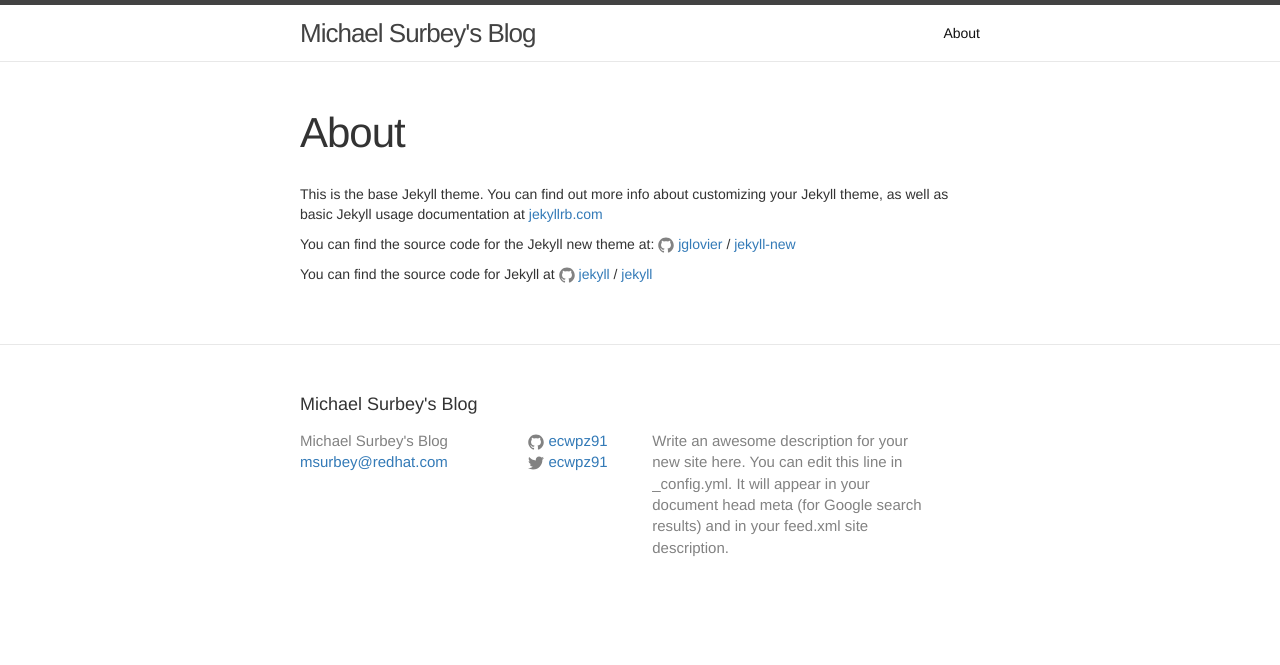
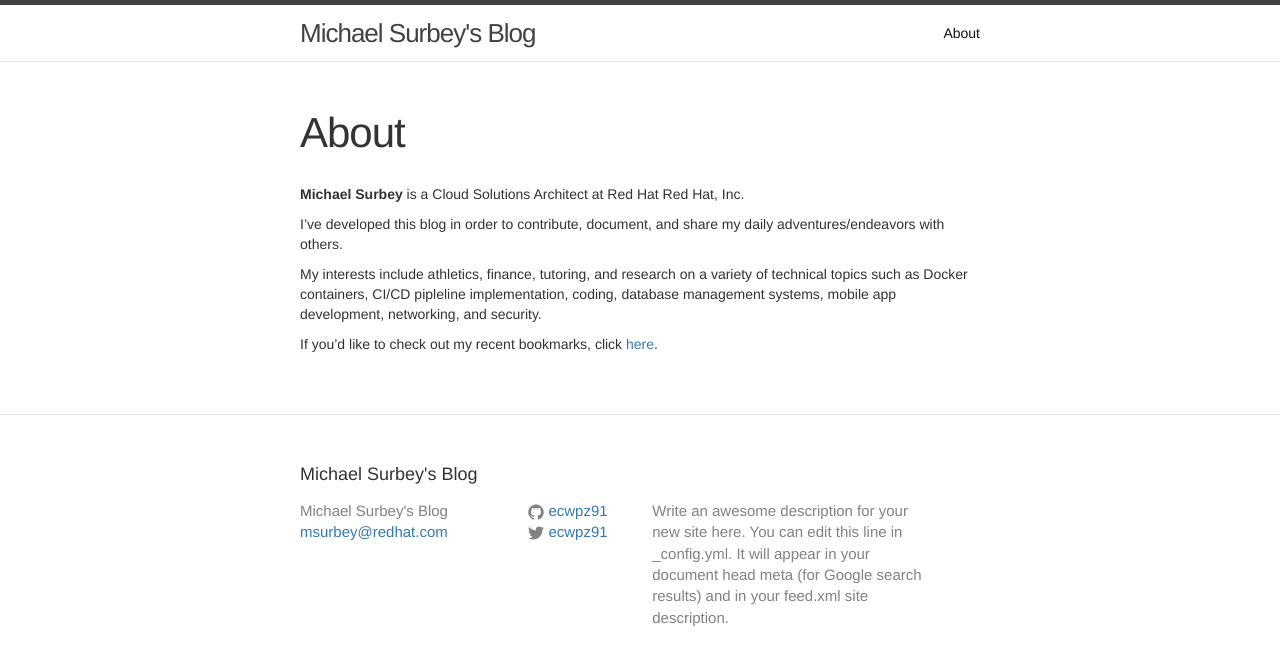
Before and after one commit to ecwpz91/ecwpz91.github.io, a Jekyll site: the page built from about.md, in a window 1280 px wide. Shown: the top 665 px of the page. Built offline with Jekyll 4.4.1, drawn with Linux system fonts in a browser that asks for light colours; nearby versions of some CDN libraries.

Commit message:
Updated about page and added favicon

```diff
--- a/about.md
+++ b/about.md
@@ -4,12 +4,10 @@
 permalink: /about/
 ---
 
-This is the base Jekyll theme. You can find out more info about customizing your Jekyll theme, as well as basic Jekyll usage documentation at [jekyllrb.com](http://jekyllrb.com/)
+**Michael Surbey** is a Cloud Solutions Architect at Red Hat Red Hat, Inc.
 
-You can find the source code for the Jekyll new theme at:
-{% include icon-github.html username="jglovier" %} /
-[jekyll-new](https://github.com/jglovier/jekyll-new)
+I've developed this blog in order to contribute, document, and share my daily adventures/endeavors with others.
 
-You can find the source code for Jekyll at
-{% include icon-github.html username="jekyll" %} /
-[jekyll](https://github.com/jekyll/jekyll)
+My interests include athletics, finance, tutoring, and research on a variety of technical topics such as Docker containers, CI/CD pipleline implementation, coding, database management systems, mobile app development, networking, and security.
+
+If you'd like to check out my recent bookmarks, click [here](http://bit.ly/2afSCMI).
```
Also changed, not shown: favicon.ico (added).
